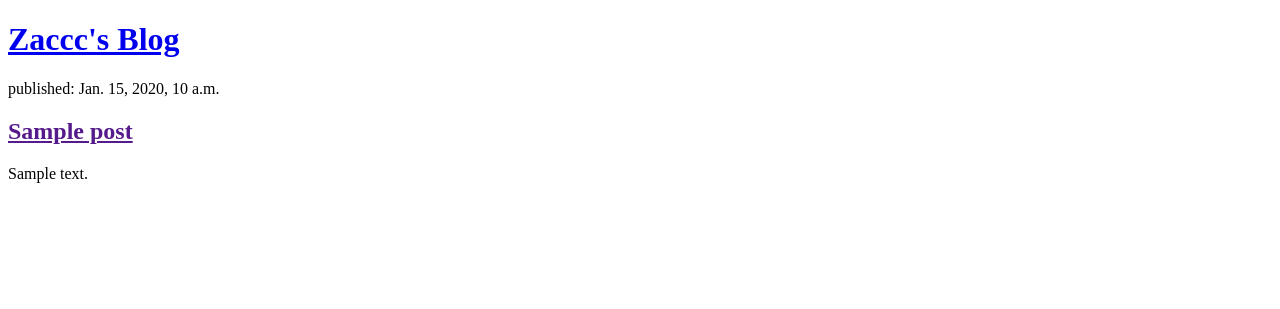
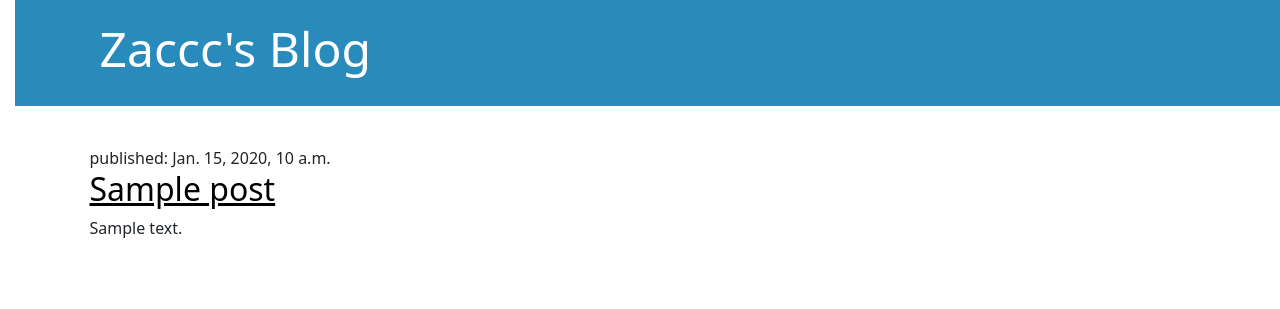
Before and after one commit to zaccc1986/TP5Blog, a Django app: page / in a window 1280 px wide. Shown: the top 309 px of the page. Run offline with Django 3.2, Linux system fonts and the light colour scheme; tables that the repository leaves empty hold one stand-in row (values such as "Sample post").

Commit message:
template block

```diff
--- /dev/null
+++ b/tp5App/static/css/main.css
@@ -0,0 +1,72 @@
+h1 a, h2 a {
+    color: #288bbb;
+}
+
+body {
+    padding-left: 15px;
+}
+
+
+.page-header {
+    background-color: #288bbb;
+    margin-top: 0;
+    margin-bottom: 40px;
+    padding: 20px 20px 20px 40px;
+}
+
+.page-header h1,
+.page-header h1 a,
+.page-header h1 a:visited,
+.page-header h1 a:active {
+    color: #ffffff;
+    font-size: 36pt;
+    text-decoration: none;
+}
+
+.date {
+    color: #828282;
+}
+
+.save {
+    float: right;
+}
+
+.post-form textarea,
+.post-form input {
+    width: 100%;
+}
+
+.top-menu,
+.top-menu:hover,
+.top-menu:visited {
+    color: #ffffff;
+    float: right;
+    font-size: 26pt;
+    margin-right: 20px;
+}
+
+.post {
+    margin-bottom: 70px;
+}
+
+.post h2 a,
+.post h2 a:visited {
+    color: #000000;
+}
+
+.post > .date,
+.post > .actions {
+    float: right;
+}
+
+.btn-secondary,
+.btn-secondary:visited {
+    color: #288bbb;
+    background: none;
+    border-color: #288bbb;
+}
+
+.btn-secondary:hover {
+    color: #FFFFFF;
+    background-color: #288bbb;
+}
--- /dev/null
+++ b/tp5App/templates/tp5App/base.html
@@ -0,0 +1,25 @@
+{% load static %}
+<!DOCTYPE html>
+
+<html>
+    <head>
+		<link rel="stylesheet" href="https://cdn.jsdelivr.net/npm/bootstrap@5.1.3/dist/css/bootstrap.min.css" integrity="sha384-1BmE4kWBq78iYhFldvKuhfTAU6auU8tT94WrHftjDbrCEXSU1oBoqyl2QvZ6jIW3" crossorigin="anonymous">
+		<link rel="stylesheet" href="{% static 'css/main.css' %}">
+        <title>Zaccc's blog</title>
+    </head>
+	<body>
+		<header class="page-header">
+		<div class="container">
+			<h1><a href="/">Zaccc's Blog</a></h1>
+		</div>
+		</header>
+		<main class="container">
+			<div class="row">
+				<div class="col">
+				{% block content %}
+				{% endblock %}
+				</div>
+			</div>
+		</main>
+	</body>
+</html>
--- a/tp5App/templates/tp5App/post_list.html
+++ b/tp5App/templates/tp5App/post_list.html
@@ -1,19 +1,11 @@
-<!DOCTYPE html>
-<html>
-    <head>
-        <title>Zaccc's blog</title>
-    </head>
-    <body>
-        <header>
-            <h1><a href="/">Zaccc's Blog</a></h1>
-        </header>
+{% extends 'tp5App/base.html' %}
 
+{% block content %}
 	{% for post in posts %}
-			<article>
+		<article class="post">
 			<time>published: {{ post.published_date }}</time>
 			<h2><a href="">{{ post.title }}</a></h2>
 			<p>{{ post.text|linebreaksbr }}</p>
 		</article>
 	{% endfor %}
-    </body>
-</html>
+{% endblock %}
```
Lines whose indentation alone changed are shown as unchanged.
